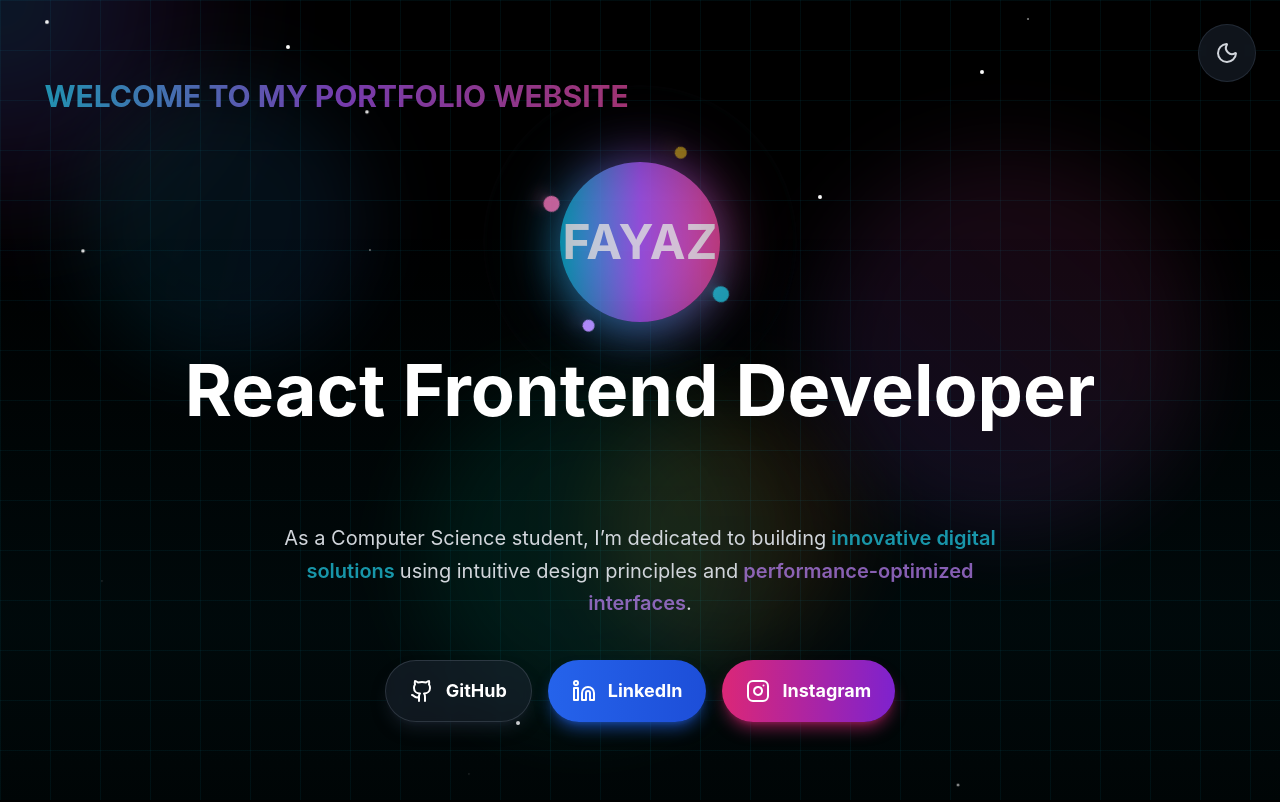
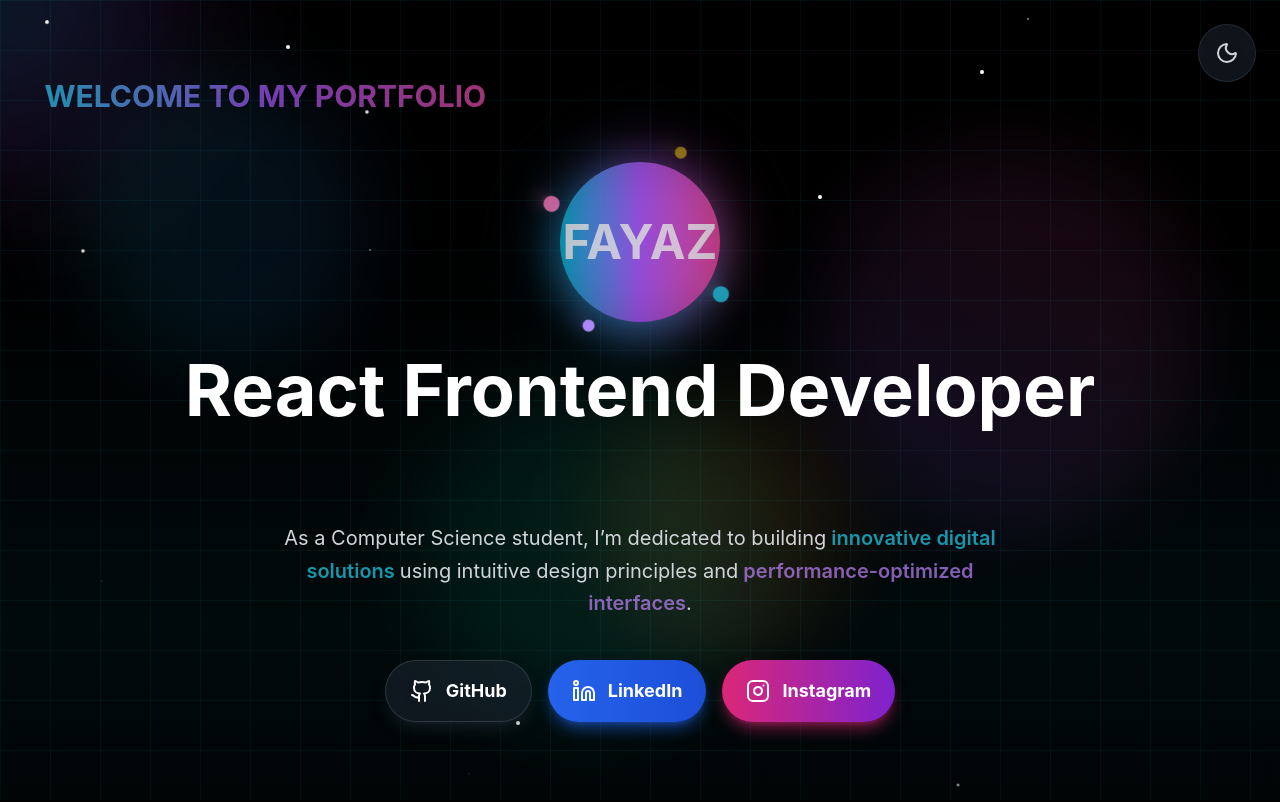
Before and after one commit to Fayaz-24/portfolio, a React (Create React App) app: page / in a window 1280 px wide. Shown: the top 802 px of the page. Built offline with nearby package versions, Linux system fonts and the light colour scheme.

Commit message:
Update App.js

```diff
--- a/src/App.js
+++ b/src/App.js
@@ -252,7 +252,7 @@ const Portfolio = () => {
           <nav className="flex justify-between items-center mb-12">
             <div className="text-3xl font-bold bg-gradient-to-r from-cyan-400 via-purple-500 to-pink-500 bg-clip-text text-transparent animate-pulse relative">
               <span className="inline-block animate-bounce">&lt;</span>
-              WELCOME TO MY PORTFOLIO WEBSITE
+              WELCOME TO MY PORTFOLIO
               <span className="inline-block animate-bounce" style={{ animationDelay: '0.1s' }}>/</span>
               <span className="inline-block animate-bounce" style={{ animationDelay: '0.2s' }}>&gt;</span>
               <div className="absolute inset-0 bg-gradient-to-r from-cyan-400 via-purple-500 to-pink-500 bg-clip-text text-transparent blur-sm opacity-50 -z-10"></div>
```
